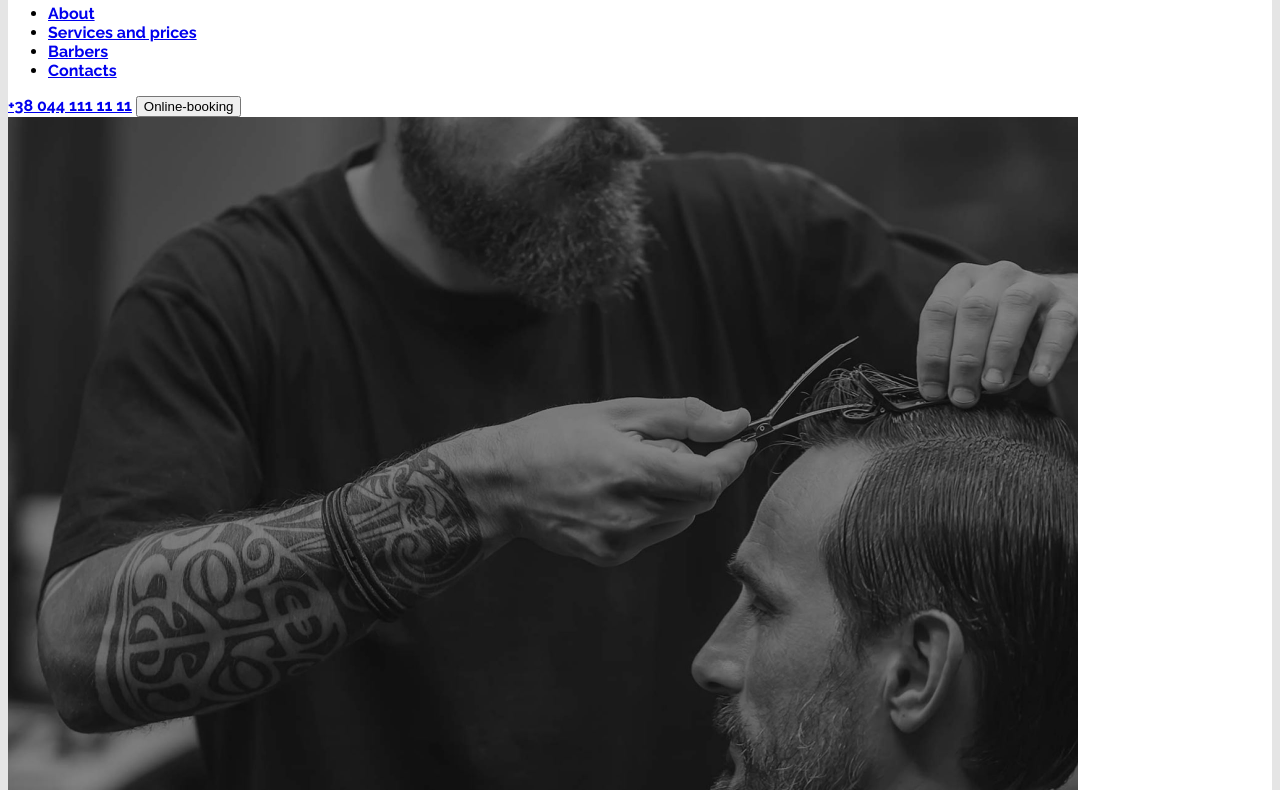
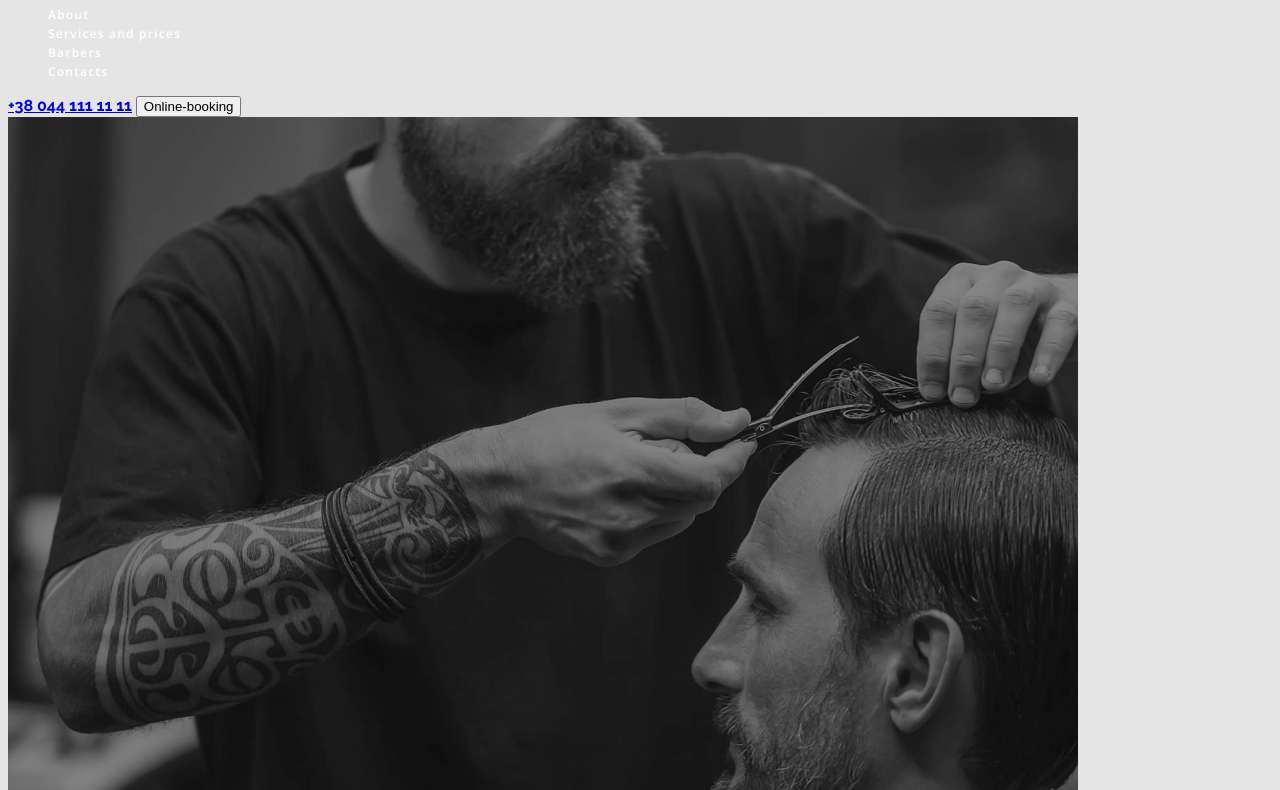
Before and after one commit to valeriiaoshchepkova/barbershop, a plain HTML site: page index.html in a window 1280 px wide. Shown: the part 80-870 px from the top of the page. Drawn offline with nearby package versions, Linux system fonts and the light colour scheme.

Commit message:
Update style.css

```diff
--- a/css/style.css
+++ b/css/style.css
@@ -1,13 +1,13 @@
 :root {
-background-color: #E5E5E5;;
-
-
-
-
+--main-background-color: #E5E5E5;;
+--main-title-color:#FFFFFF;
+--second-title-color:#9DA4BD;;
+--main-btn-color: #ffffff;
+--second-btn-color: #303030;
 
 }
 body {
-    background-color: #ffffff;
+    background-color: var(--main-background-color);
     font-family: 'Open Sans', sans-serif;
     font-family: 'Raleway',sans-serif;
 }
@@ -25,11 +25,31 @@ body {
 
 .header-logo {}
 
-.header-nav {}
+.header-nav {
+    color: var(--main-title-color);
+    list-style-type: none;
 
-.header-list {}
+}
 
-.link {}
+.header-nav.link {
+
+    font-family: 'Open Sans';
+    font-style: normal;
+    font-weight: 600;
+    font-size: 12px;
+    line-height: 16px;
+    letter-spacing: 0.1em;
+}
+
+.header-nav.link:hover,
+.header-nav.link:focus {
+    color: #FF6C00;
+    cursor: pointer;
+}
+
+.link {
+    text-decoration: none;
+}
 
 .header-btn {}
 
```
